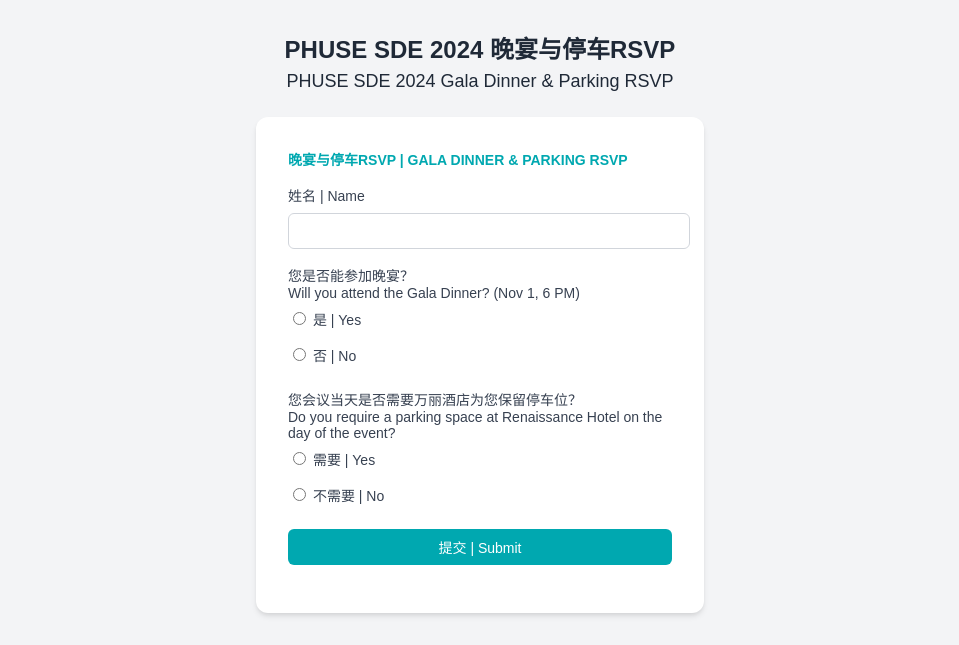
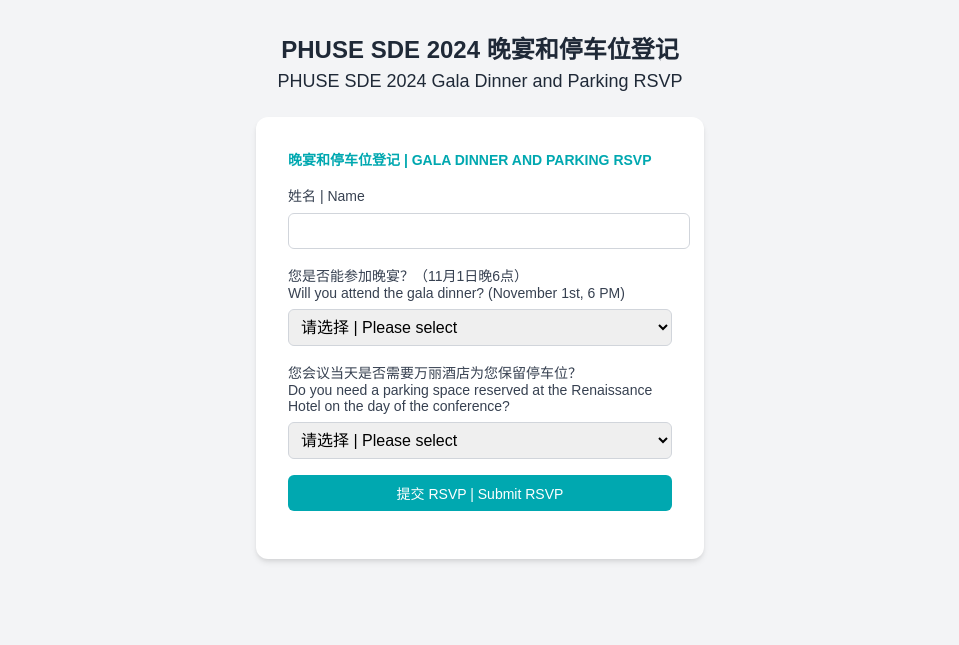
Before and after one commit to Jsong67/gala_parking, a plain HTML site: page index.html in a window 1280 px wide. Shown: the part 674-1319 px from the top of the page, without its empty margins (160-1119 px from the left). After the commit the page ends 1265 px from the top, so only its background shows below. Drawn offline with Linux system fonts and the light colour scheme.

Commit message:
Update index.html

```diff
--- a/index.html
+++ b/index.html
@@ -4,7 +4,7 @@
 <head>
     <meta charset="UTF-8">
     <meta name="viewport" content="width=device-width, initial-scale=1.0">
-    <title>晚宴与停车RSVP | Gala Dinner &amp; Parking RSVP</title>
+    <title>晚宴和停车位登记 | Gala Dinner and Parking RSVP</title>
     <style>
         body {
             font-family: Arial, sans-serif;
@@ -65,7 +65,7 @@
             margin-bottom: 0.5rem;
         }
         input[type="text"],
-        input[type="email"] {
+        select {
             width: 100%;
             padding: 0.5rem;
             border: 1px solid #d1d5db;
@@ -73,15 +73,10 @@
             font-size: 1rem;
         }
         input[type="text"]:focus,
-        input[type="email"]:focus {
+        select:focus {
             outline: none;
             border-color: #00a8b0;
             box-shadow: 0 0 0 3px rgba(0, 168, 176, 0.1);
-        }
-        .radio-group {
-            display: flex;
-            flex-direction: column;
-            gap: 0.5rem;
         }
         button {
             width: 100%;
@@ -111,32 +106,34 @@
     </div>
 
     <div class="container">
-        <h1>PHUSE SDE 2024 晚宴与停车RSVP<br><span>PHUSE SDE 2024 Gala Dinner &amp; Parking RSVP</span></h1>
+        <h1>PHUSE SDE 2024 晚宴和停车位登记<br><span>PHUSE SDE 2024 Gala Dinner and Parking RSVP</span></h1>
 
         <div class="form-container">
             <div class="form-content">
-                <div class="form-title">晚宴与停车RSVP | Gala Dinner &amp; Parking RSVP</div>
+                <div class="form-title">晚宴和停车位登记 | Gala Dinner and Parking RSVP</div>
                 <form id="rsvpForm">
                     <div class="form-group">
                         <label for="name">姓名 | Name</label>
                         <input type="text" id="name" name="name" required>
                     </div>
                     <div class="form-group">
-                        <label>您是否能参加晚宴？<br>Will you attend the Gala Dinner? (Nov 1, 6 PM)</label>
-                        <div class="radio-group">
-                            <label><input type="radio" name="dinner" value="yes" required> 是 | Yes</label>
-                            <label><input type="radio" name="dinner" value="no" required> 否 | No</label>
-                        </div>
+                        <label for="dinner">您是否能参加晚宴？（11月1日晚6点）<br>Will you attend the gala dinner? (November 1st, 6 PM)</label>
+                        <select id="dinner" name="dinner" required>
+                            <option value="">请选择 | Please select</option>
+                            <option value="yes">是 | Yes</option>
+                            <option value="no">否 | No</option>
+                        </select>
                     </div>
                     <div class="form-group">
-                        <label>您会议当天是否需要万丽酒店为您保留停车位？<br>Do you require a parking space at Renaissance Hotel on the day of the event?</label>
-                        <div class="radio-group">
-                            <label><input type="radio" name="parking" value="yes" required> 需要 | Yes</label>
-                            <label><input type="radio" name="parking" value="no" required> 不需要 | No</label>
-                        </div>
+                        <label for="parking">您会议当天是否需要万丽酒店为您保留停车位？<br>Do you need a parking space reserved at the Renaissance Hotel on the day of the conference?</label>
+                        <select id="parking" name="parking" required>
+                            <option value="">请选择 | Please select</option>
+                            <option value="yes">是 | Yes</option>
+                            <option value="no">否 | No</option>
+                        </select>
                     </div>
                     <div class="form-group">
-                        <button type="submit">提交 | Submit</button>
+                        <button type="submit">提交 RSVP | Submit RSVP</button>
                     </div>
                 </form>
                 <div id="message"></div>
@@ -153,6 +150,7 @@
         const firebaseConfig = {
             apiKey: "AIzaSyCus8htsBhc-rKHdd3pjsrkI1p0duUGIi0",
             authDomain: "gala-dinner-and-parking-rsvp.firebaseapp.com",
+            databaseURL: "https://gala-dinner-and-parking-rsvp-default-rtdb.asia-southeast1.firebasedatabase.app",
             projectId: "gala-dinner-and-parking-rsvp",
             storageBucket: "gala-dinner-and-parking-rsvp.appspot.com",
             messagingSenderId: "207329211520",
@@ -160,18 +158,27 @@
         };
 
         // Initialize Firebase
-        firebase.initializeApp(firebaseConfig);
+        try {
+            firebase.initializeApp(firebaseConfig);
+            console.log("Firebase initialized successfully");
+        } catch (error) {
+            console.error("Error initializing Firebase:", error);
+            document.getElementById('message').textContent = '初始化错误，请稍后再试。| Initialization error, please try again later.';
+        }
 
         // Get a reference to the database service
         const database = firebase.database();
-        const rsvpRef = database.ref('rsvp');
+        const rsvpRef = database.ref('rsvps');
 
         document.getElementById('rsvpForm').addEventListener('submit', function(e) {
             e.preventDefault();
+            console.log("Form submitted");
 
             const name = document.getElementById('name').value;
-            const dinner = document.querySelector('input[name="dinner"]:checked').value;
-            const parking = document.querySelector('input[name="parking"]:checked').value;
+            const dinner = document.getElementById('dinner').value;
+            const parking = document.getElementById('parking').value;
+
+            console.log("Form data:", { name, dinner, parking });
 
             rsvpRef.push({
                 name: name,
@@ -179,11 +186,12 @@
                 parking: parking,
                 timestamp: firebase.database.ServerValue.TIMESTAMP
             }).then(() => {
-                document.getElementById('message').textContent = 'RSVP成功！| RSVP successful!';
+                console.log("Data pushed to Firebase successfully");
+                document.getElementById('message').textContent = 'RSVP 成功！| RSVP successful!';
                 document.getElementById('rsvpForm').reset();
             }).catch((error) => {
+                console.error('Error pushing data to Firebase:', error);
                 document.getElementById('message').textContent = '发生错误，请稍后再试。| An error occurred, please try again later.';
-                console.error('Error:', error);
             });
         });
     </script>
```
